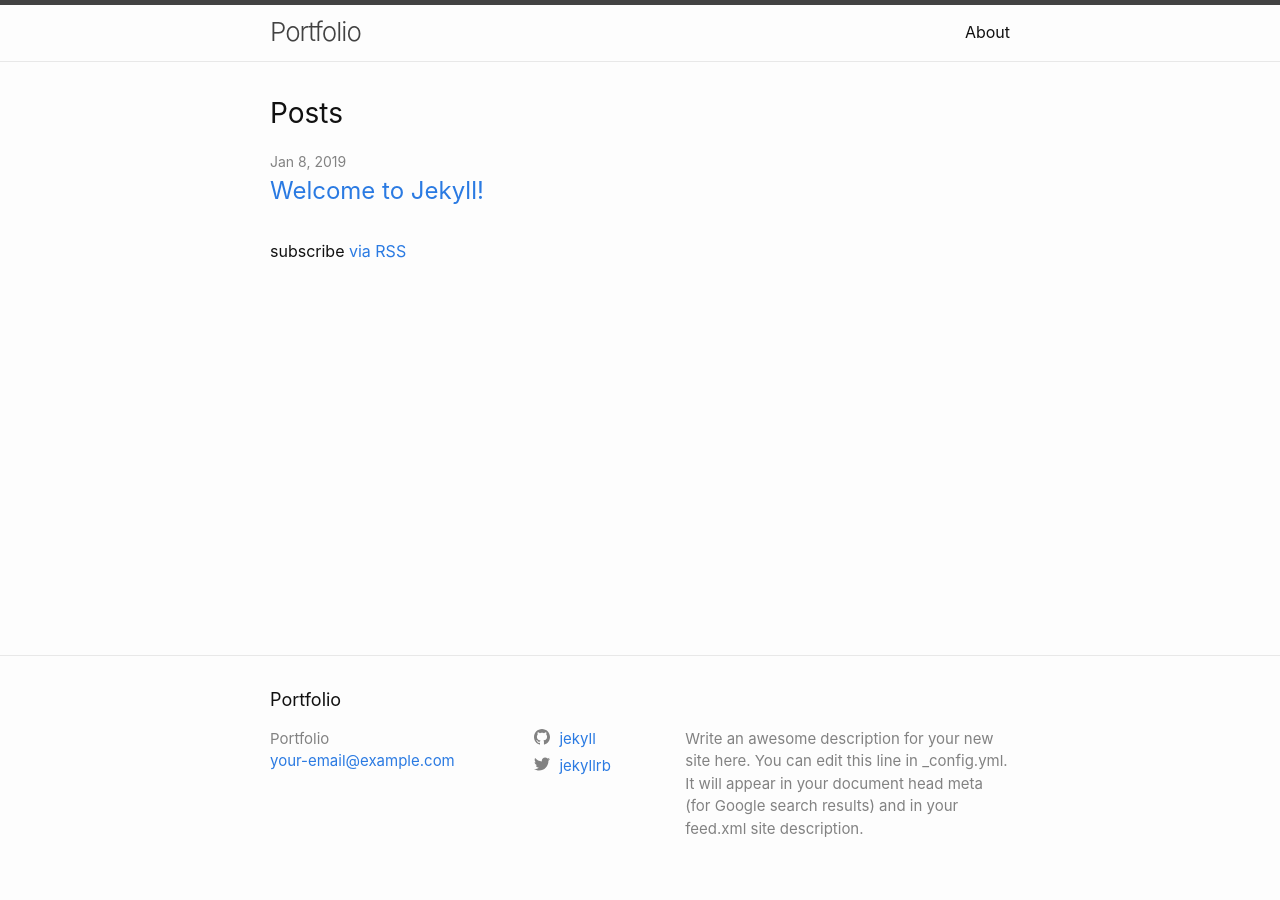
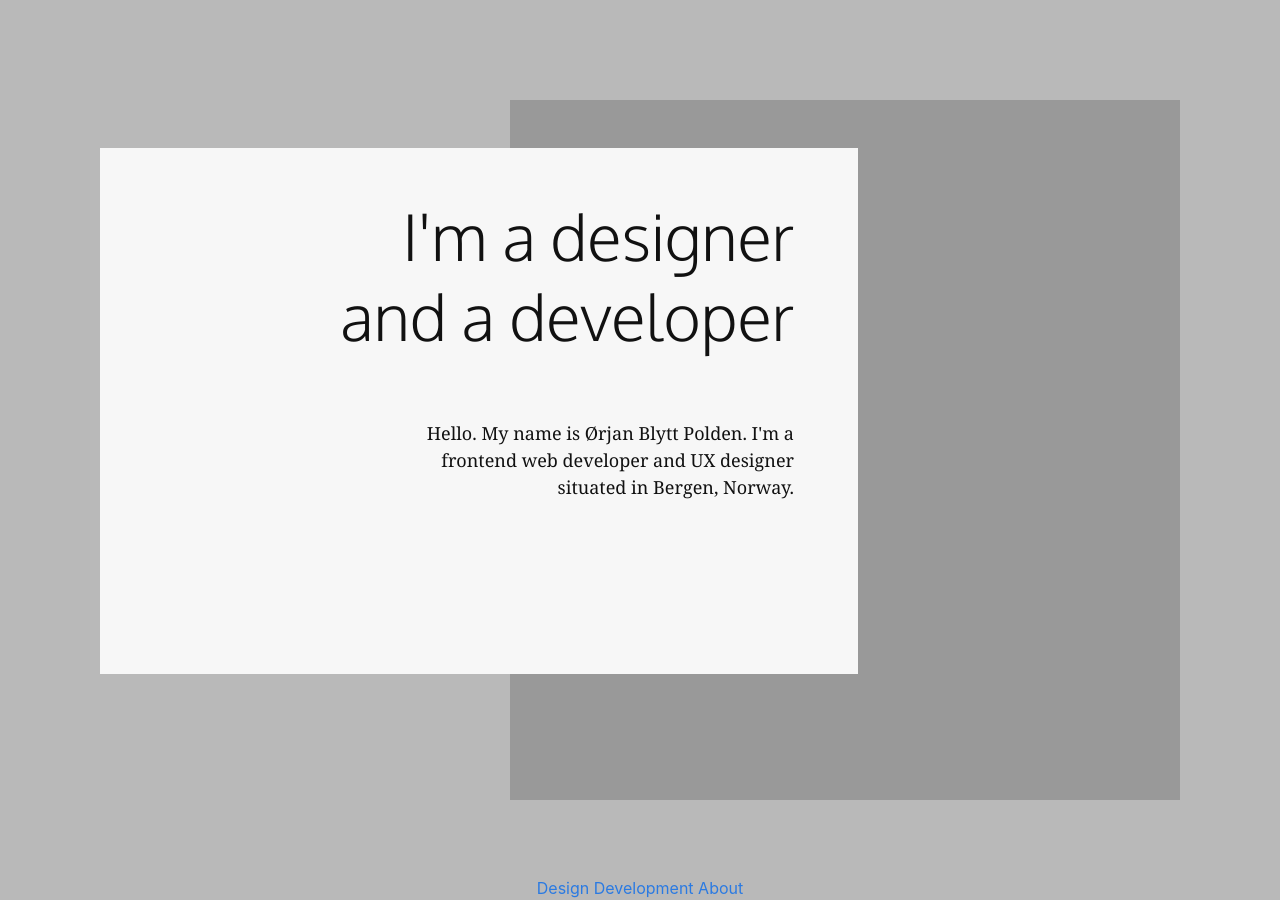
Before and after one commit to orjanbp/portfolio, a Jekyll site: the page built from index.md, in a window 1280 px wide. Built offline with Jekyll 4.4.1, drawn with Linux system fonts in a browser that asks for light colours.

Commit message:
Generalize theme name, splash base

```diff
--- a/_includes/head.html
+++ b/_includes/head.html
@@ -4,6 +4,7 @@
   <meta name="viewport" content="width=device-width, initial-scale=1">
   {%- seo -%}
   <link rel="stylesheet" href="{{ "/assets/main.css" | relative_url }}">
+  <link href="https://fonts.googleapis.com/css?family=Noto+Serif:400,700|Oxygen:300,400" rel="stylesheet">
   {%- feed_meta -%}
   {%- if jekyll.environment == 'production' and site.google_analytics -%}
     {%- include google-analytics.html -%}
--- /dev/null
+++ b/_includes/home/splash.html
@@ -0,0 +1,32 @@
+<section id="home-splash" class="fullscreen splash">
+
+    <div class="splash-inner">
+        <div class="splash-block-right">
+        </div>
+
+        <div class="splash-block-left">
+            <h1>
+                I'm a designer and a developer
+            </h1>
+            <p>
+                Hello. My name is Ørjan Blytt Polden. I'm a
+                frontend web developer and UX designer situated
+                in Bergen, Norway.
+            </p>
+        </div>
+
+    </div>
+
+    <nav id="navbar" class="navbar-desktop navbar-mobile">
+        <a>
+            Design
+        </a>
+        <a>
+            Development
+        </a>
+        <a>
+            About
+        </a>
+    </nav>
+
+</section>
--- a/_layouts/default.html
+++ b/_layouts/default.html
@@ -5,15 +5,7 @@
 
   <body>
 
-    {%- include header.html -%}
-
-    <main class="page-content" aria-label="Content">
-      <div class="wrapper">
-        {{ content }}
-      </div>
-    </main>
-
-    {%- include footer.html -%}
+    {{ content }}
 
   </body>
 
--- a/_layouts/home.html
+++ b/_layouts/home.html
@@ -2,33 +2,12 @@
 layout: default
 ---
 
-<div class="home">
-  {%- if page.title -%}
-    <h1 class="page-heading">{{ page.title }}</h1>
-  {%- endif -%}
+<!-- {%- include header.html -%} -->
 
-  {{ content }}
+<main class="page-content" aria-label="Content">
 
-  {%- if site.posts.size > 0 -%}
-    <h2 class="post-list-heading">{{ page.list_title | default: "Posts" }}</h2>
-    <ul class="post-list">
-      {%- for post in site.posts -%}
-      <li>
-        {%- assign date_format = site.minima.date_format | default: "%b %-d, %Y" -%}
-        <span class="post-meta">{{ post.date | date: date_format }}</span>
-        <h3>
-          <a class="post-link" href="{{ post.url | relative_url }}">
-            {{ post.title | escape }}
-          </a>
-        </h3>
-        {%- if site.show_excerpts -%}
-          {{ post.excerpt }}
-        {%- endif -%}
-      </li>
-      {%- endfor -%}
-    </ul>
+  {%- include home/splash.html -%}
 
-    <p class="rss-subscribe">subscribe <a href="{{ "/feed.xml" | relative_url }}">via RSS</a></p>
-  {%- endif -%}
+</main>
 
-</div>
+<!-- {%- include footer.html -%} -->
--- a/_sass/minima/_layout.scss
+++ /dev/null
@@ -1,255 +0,0 @@
-/**
- * Site header
- */
-.site-header {
-  border-top: 5px solid $grey-color-dark;
-  border-bottom: 1px solid $grey-color-light;
-  min-height: $spacing-unit * 1.865;
-
-  // Positioning context for the mobile navigation icon
-  position: relative;
-}
-
-.site-title {
-  @include relative-font-size(1.625);
-  font-weight: 300;
-  line-height: $base-line-height * $base-font-size * 2.25;
-  letter-spacing: -1px;
-  margin-bottom: 0;
-  float: left;
-
-  &,
-  &:visited {
-    color: $grey-color-dark;
-  }
-}
-
-.site-nav {
-  float: right;
-  line-height: $base-line-height * $base-font-size * 2.25;
-
-  .nav-trigger {
-      display: none;
-  }
-
-  .menu-icon {
-    display: none;
-  }
-
-  .page-link {
-    color: $text-color;
-    line-height: $base-line-height;
-
-    // Gaps between nav items, but not on the last one
-    &:not(:last-child) {
-      margin-right: 20px;
-    }
-  }
-
-  @include media-query($on-palm) {
-    position: absolute;
-    top: 9px;
-    right: $spacing-unit / 2;
-    background-color: $background-color;
-    border: 1px solid $grey-color-light;
-    border-radius: 5px;
-    text-align: right;
-
-    label[for="nav-trigger"] {
-      display: block;
-      float: right;
-      width: 36px;
-      height: 36px;
-      z-index: 2;
-      cursor: pointer;
-    }
-
-    .menu-icon {
-      display: block;
-      float: right;
-      width: 36px;
-      height: 26px;
-      line-height: 0;
-      padding-top: 10px;
-      text-align: center;
-
-      > svg {
-        fill: $grey-color-dark;
-      }
-    }
-
-    input ~ .trigger {
-      clear: both;
-      display: none;
-    }
-
-    input:checked ~ .trigger {
-      display: block;
-      padding-bottom: 5px;
-    }
-
-    .page-link {
-      display: block;
-      padding: 5px 10px;
-
-      &:not(:last-child) {
-        margin-right: 0;
-      }
-      margin-left: 20px;
-    }
-  }
-}
-
-
-
-/**
- * Site footer
- */
-.site-footer {
-  border-top: 1px solid $grey-color-light;
-  padding: $spacing-unit 0;
-}
-
-.footer-heading {
-  @include relative-font-size(1.125);
-  margin-bottom: $spacing-unit / 2;
-}
-
-.contact-list,
-.social-media-list {
-  list-style: none;
-  margin-left: 0;
-}
-
-.footer-col-wrapper {
-  @include relative-font-size(0.9375);
-  color: $grey-color;
-  margin-left: -$spacing-unit / 2;
-  @extend %clearfix;
-}
-
-.footer-col {
-  float: left;
-  margin-bottom: $spacing-unit / 2;
-  padding-left: $spacing-unit / 2;
-}
-
-.footer-col-1 {
-  width: -webkit-calc(35% - (#{$spacing-unit} / 2));
-  width:         calc(35% - (#{$spacing-unit} / 2));
-}
-
-.footer-col-2 {
-  width: -webkit-calc(20% - (#{$spacing-unit} / 2));
-  width:         calc(20% - (#{$spacing-unit} / 2));
-}
-
-.footer-col-3 {
-  width: -webkit-calc(45% - (#{$spacing-unit} / 2));
-  width:         calc(45% - (#{$spacing-unit} / 2));
-}
-
-@include media-query($on-laptop) {
-  .footer-col-1,
-  .footer-col-2 {
-    width: -webkit-calc(50% - (#{$spacing-unit} / 2));
-    width:         calc(50% - (#{$spacing-unit} / 2));
-  }
-
-  .footer-col-3 {
-    width: -webkit-calc(100% - (#{$spacing-unit} / 2));
-    width:         calc(100% - (#{$spacing-unit} / 2));
-  }
-}
-
-@include media-query($on-palm) {
-  .footer-col {
-    float: none;
-    width: -webkit-calc(100% - (#{$spacing-unit} / 2));
-    width:         calc(100% - (#{$spacing-unit} / 2));
-  }
-}
-
-
-
-/**
- * Page content
- */
-.page-content {
-  padding: $spacing-unit 0;
-  flex: 1;
-}
-
-.page-heading {
-  @include relative-font-size(2);
-}
-
-.post-list-heading {
-  @include relative-font-size(1.75);
-}
-
-.post-list {
-  margin-left: 0;
-  list-style: none;
-
-  > li {
-    margin-bottom: $spacing-unit;
-  }
-}
-
-.post-meta {
-  font-size: $small-font-size;
-  color: $grey-color;
-}
-
-.post-link {
-  display: block;
-  @include relative-font-size(1.5);
-}
-
-
-
-/**
- * Posts
- */
-.post-header {
-  margin-bottom: $spacing-unit;
-}
-
-.post-title {
-  @include relative-font-size(2.625);
-  letter-spacing: -1px;
-  line-height: 1;
-
-  @include media-query($on-laptop) {
-    @include relative-font-size(2.25);
-  }
-}
-
-.post-content {
-  margin-bottom: $spacing-unit;
-
-  h2 {
-    @include relative-font-size(2);
-
-    @include media-query($on-laptop) {
-      @include relative-font-size(1.75);
-    }
-  }
-
-  h3 {
-    @include relative-font-size(1.625);
-
-    @include media-query($on-laptop) {
-      @include relative-font-size(1.375);
-    }
-  }
-
-  h4 {
-    @include relative-font-size(1.25);
-
-    @include media-query($on-laptop) {
-      @include relative-font-size(1.125);
-    }
-  }
-}
--- a/_sass/minima.scss
+++ b/_sass/theme.scss
@@ -45,7 +45,8 @@ $on-laptop:        800px !default;
 
 // Import partials.
 @import
-  "minima/base",
-  "minima/layout",
-  "minima/syntax-highlighting"
+  "theme/base",
+  "theme/layout",
+  "theme/syntax-highlighting",
+  "theme/partials/splash"
 ;
--- /dev/null
+++ b/_sass/theme/_layout.scss
@@ -0,0 +1,24 @@
+/**
+ * Font styling
+ */
+h1 {
+  font-family: 'Oxygen', sans-serif;
+  font-weight: 300;
+  font-size: 4rem;
+  line-height: 5rem;
+  margin-bottom: 4rem;
+}
+
+p {
+  font-family: 'Noto Serif', serif;
+  font-size: 1.125rem;
+}
+
+/**
+ * Make a section cover the entire page
+ */
+.fullscreen {
+  width: 100%;
+  height: 100%;
+  height: 100vh;
+}
--- /dev/null
+++ b/_sass/theme/partials/_splash.scss
@@ -0,0 +1,52 @@
+/**
+ * Main body of frontpage splash
+ */
+.splash {
+    display: flex;
+    position: relative;
+    align-items: center;
+    justify-content: center;
+    background-color: #b9b9b9;
+}
+
+/**
+ * Inner container of splash contents
+ */
+.splash-inner {
+    position: absolute;
+    width: 100%;
+    max-width: 1080px;
+}
+
+.splash-block-right {
+    float: right;
+    width: 670px;
+    height: 700px;
+    background-color: #999999;
+}
+
+.splash-block-left {
+    position: absolute;
+    top: 48px;
+    width: 630px;
+    height: 430px;
+    background-color: #f7f7f7;
+    padding: 48px 64px;
+}
+
+.splash-block-left h1 {
+    float: right;
+    text-align: right;
+    max-width: 500px;
+}
+
+.splash-block-left p {
+    float: right;
+    text-align: right;
+    max-width: 400px;
+}
+
+.navbar-desktop {
+    position: absolute;
+    bottom: 0;
+}
--- a/assets/main.scss
+++ b/assets/main.scss
@@ -2,4 +2,4 @@
 # Only the main Sass file needs front matter (the dashes are enough)
 ---
 
-@import "minima";
+@import "theme";
```
Also changed, not shown: _sass/theme/_base.scss (renamed from _sass/minima/_base.scss), _sass/theme/_syntax-highlighting.scss (renamed from _sass/minima/_syntax-highlighting.scss).
